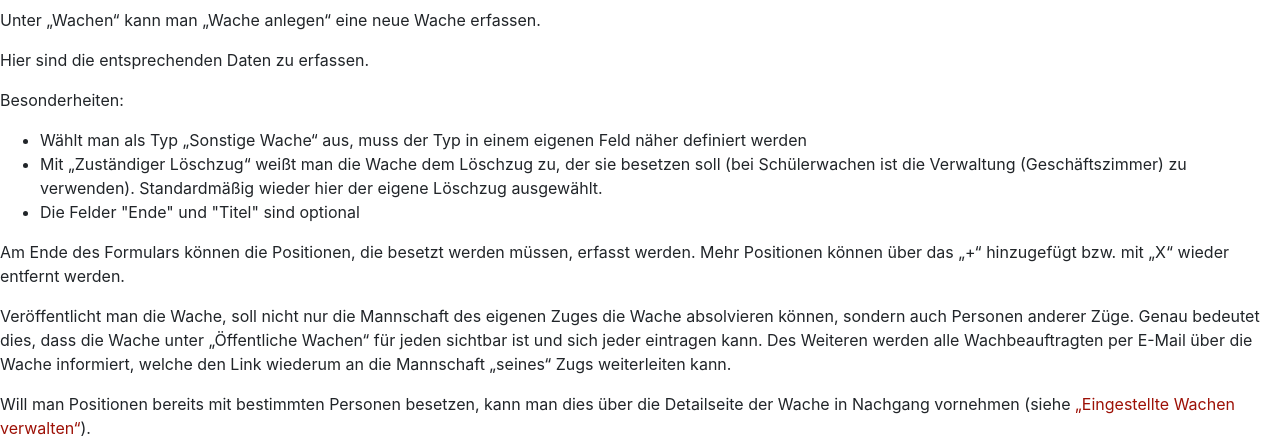
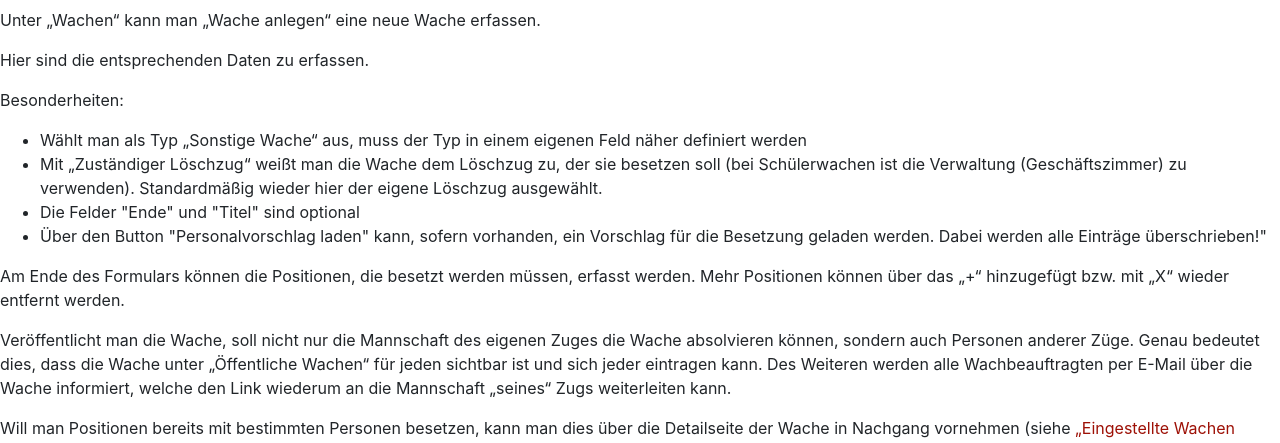
Before and after one commit to flashoverm/Guardian, a PHP site: template resources/templates/pages/manual_template.php in a window 1280 px wide. Shown: the part 4577-5020 px from the top of the page. Run offline with PHP 8.4, Linux system fonts and the light colour scheme; the template is opened without the code that fills it, so the values that code supplies are empty.

Commit message:
Bugfix and manual update

```diff
--- a/html/ajax/staff_template.php
+++ b/html/ajax/staff_template.php
@@ -19,8 +19,7 @@ if (isset($_GET['uuid'])) {
 		//header('Content-Type: application/json');
 
 	} else {
-		echo "test";
-		//http_response_code(404);
+		http_response_code(404);
 	}
 } else {
 	http_response_code(400);
--- a/resources/templates/pages/eventEdit_template.php
+++ b/resources/templates/pages/eventEdit_template.php
@@ -115,7 +115,7 @@
 					<tr>
 						<th>Funktion
 							<span>
-								<button type="button" id="loadTemplate" class='btn btn-primary btn-sm float-right' onClick='getStaffTemplate()'>Lade Personal-Vorschlag</button>
+								<button type="button" id="loadTemplate" class='btn btn-primary btn-sm float-right' onClick='getStaffTemplate()'>Personalvorschlag laden</button>
 							</span>
 						</th>
 						<?php
@@ -391,7 +391,7 @@
 	}
 
 	function showHideTypeOtherCreate(){
-		document.getElementById("loadTemplate").innerHTML = "Personal-Vorschlag laden";
+		document.getElementById("loadTemplate").innerHTML = "Personalvorschlag laden";
 
 		var type = document.getElementById("type");
 		var selectedType = type.options[type.selectedIndex].text;
--- a/resources/templates/pages/manual_template.php
+++ b/resources/templates/pages/manual_template.php
@@ -109,9 +109,10 @@
 			Kilometer eingeben werden.</p>
 		<p>Fahrzeug bzw. Personal wird an den Bericht angefügt und kann durch
 			„Entfernen“ wieder entfernt werden.</p>
-		<p>Der Bericht wird gespeichert und kann von der Verwaltung (Geschäftszimmer) und vom
-			Wachbeauftragen des zuständigen Zugs eingesehen werden. Letzterer
-			erhält den Bericht auch per E-Mail zugesandt.</p>
+		<p>Der Bericht wird gespeichert und kann von der Verwaltung
+			(Geschäftszimmer) und vom Wachbeauftragen des zuständigen Zugs
+			eingesehen werden. Letzterer erhält den Bericht auch per E-Mail
+			zugesandt.</p>
 
 		<img class="img-fluid rounded mb-2 mx-auto d-block border"
 			src="images/manual/Report_Create.jpg" style="width: 75%;"> <img
@@ -161,10 +162,14 @@
 				eigenen Feld näher definiert werden
 
 			<li>Mit „Zuständiger Löschzug“ weißt man die Wache dem Löschzug zu,
-				der sie besetzen soll (bei Schülerwachen ist die Verwaltung (Geschäftszimmer) zu
-				verwenden). Standardmäßig wieder hier der eigene Löschzug
-				ausgewählt.
+				der sie besetzen soll (bei Schülerwachen ist die Verwaltung
+				(Geschäftszimmer) zu verwenden). Standardmäßig wieder hier der
+				eigene Löschzug ausgewählt.
+
 			<li>Die Felder "Ende" und "Titel" sind optional</li>
+			<li>Über den Button "Personalvorschlag laden" kann, sofern vorhanden,
+				ein Vorschlag für die Besetzung geladen werden. Dabei werden alle
+				Einträge überschrieben!"</li>
 		</ul>
 
 		<p>Am Ende des Formulars können die Positionen, die besetzt werden
@@ -237,12 +242,16 @@
 		<h4>
 			Wache bearbeiten <a href="#">&uarr;</a>
 		</h4>
-		<p>In der Detailansicht kann der Ersteller der Wache diese Bearbeiten. Es
-		können alle Felder und die nötigen Funktionen angepasst werden.</p>
+		<p>In der Detailansicht kann der Ersteller der Wache diese Bearbeiten.
+			Es können alle Felder und die nötigen Funktionen angepasst werden.</p>
 
-		<p>Am Ende des Forumlars besteht die Möglichkeit, alle eingetragenen Personen,
-		sofern vorhanden, über die Änderungen zu informieren. Wurden Funktionen entfernt,
-		bei denen eine Person eingetragen war, wird diese in jedem Fall benachrichtigt.</p>
+		<li>Beim Laden des Personalvorschlags werden alle Einträge
+			überschrieben. Eingetragene Personen werden entfernt!"</li>
+
+		<p>Am Ende des Forumlars besteht die Möglichkeit, alle eingetragenen
+			Personen, sofern vorhanden, über die Änderungen zu informieren.
+			Wurden Funktionen entfernt, bei denen eine Person eingetragen war,
+			wird diese in jedem Fall benachrichtigt.</p>
 
 		<img class="img-fluid rounded mb-2 mx-auto d-block border"
 			src="images/manual/Event_Edit.jpg" style="width: 75%;">
@@ -264,8 +273,8 @@
 		<p>Unter „Wachberichte“ – „Berichtsübersicht“ erhält man eine
 			Übersicht über alle Wachberichte, die dem eigenen Zug zugewiesen
 			wurde.</p>
-		<p>Benutzer, die der Verwaltung (Geschäftszimmer) zugewiesen wurde, sehen die
-			Berichte aller Züge.</p>
+		<p>Benutzer, die der Verwaltung (Geschäftszimmer) zugewiesen wurde,
+			sehen die Berichte aller Züge.</p>
 		<p>Die Berichte (in Textform) werden unter „Bericht“ angezeigt und
 			können mit „Löschen“ gelöscht werden. Versehentliches Löschen wird
 			durch ein Bestätigungsfenster verhindert.</p>
```
Also changed, not shown: html/images/manual/Event_Create.jpg, html/images/manual/Event_Edit.jpg.
